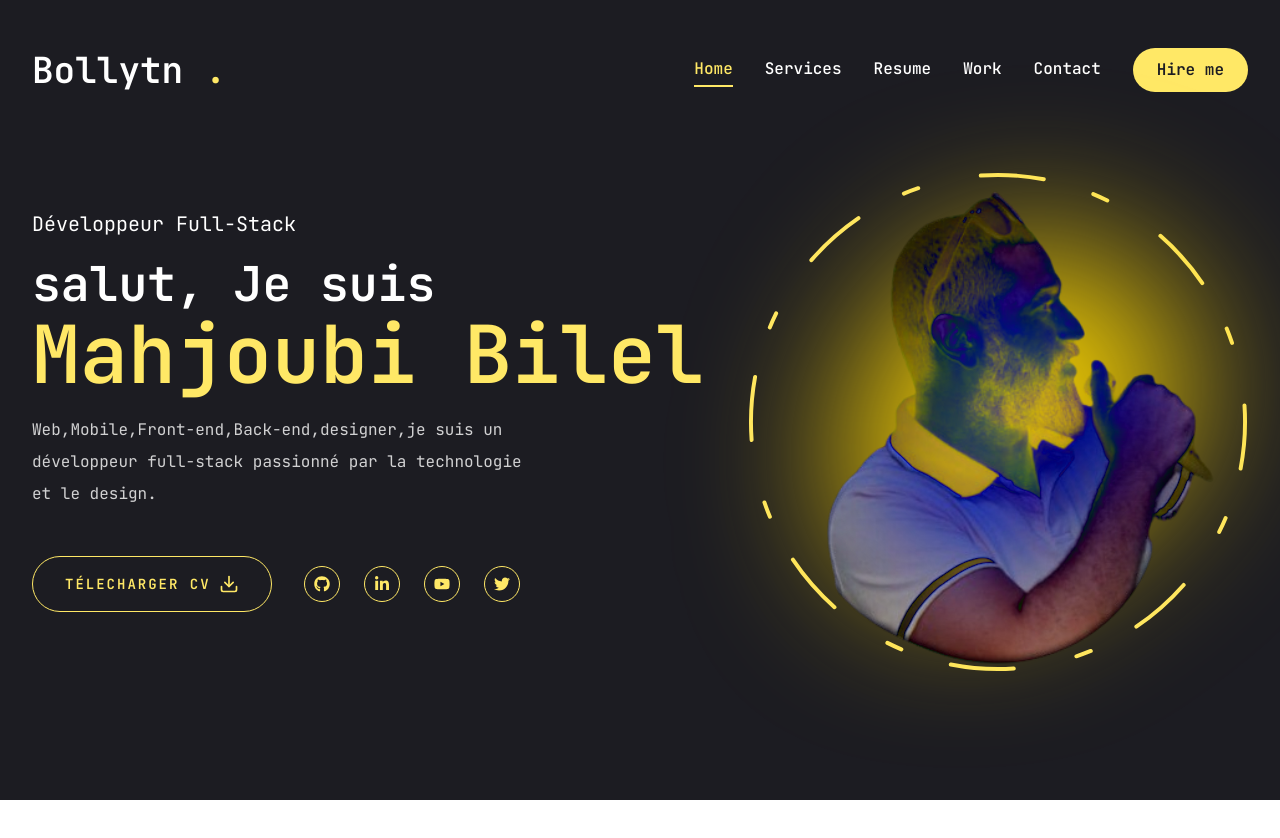
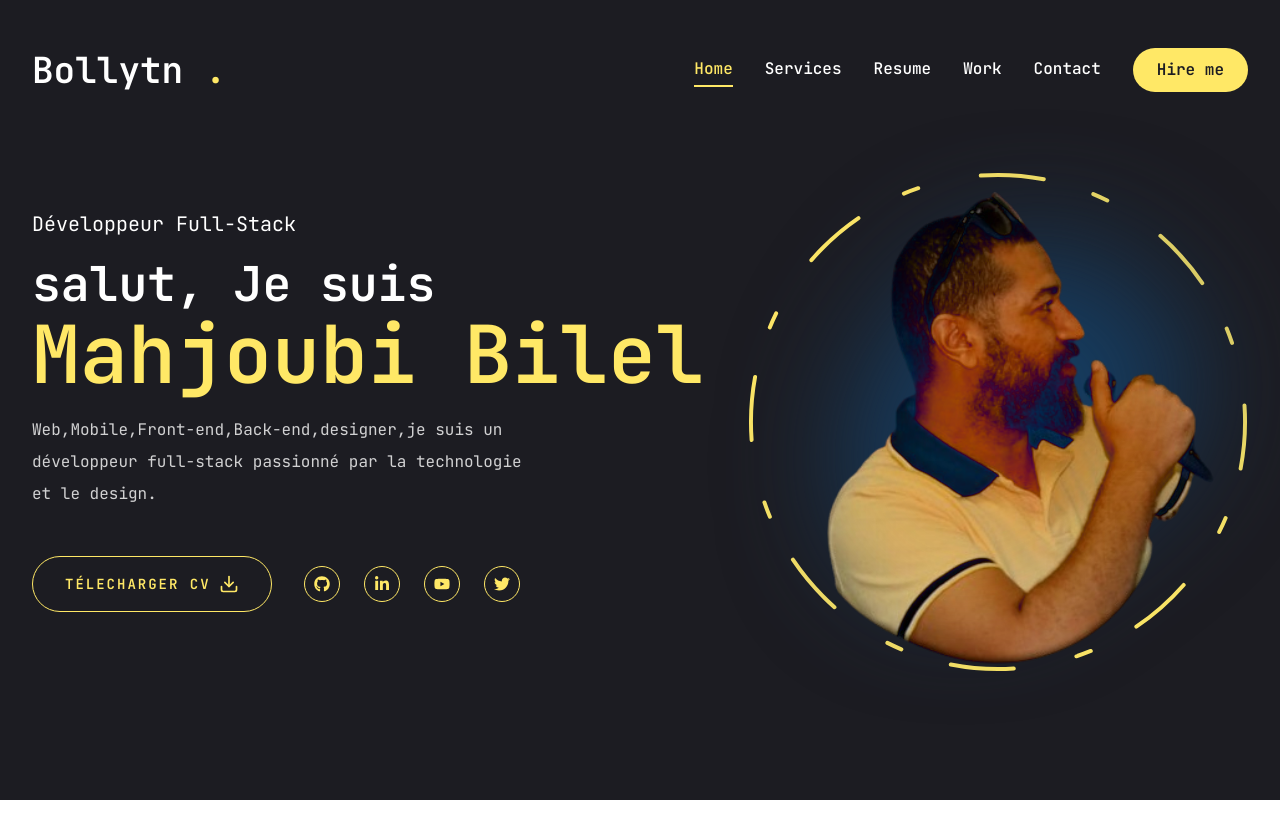
Before and after one commit to bollytn/prof.info, a Next.js app: page / in a window 1280 px wide. Shown: the top 838 px of the page. Built offline with nearby package versions, Linux system fonts and the light colour scheme.

Commit message:
svg animation done

```diff
--- a/components/Photo.jsx
+++ b/components/Photo.jsx
@@ -2,13 +2,54 @@
 
 import { motion } from "framer-motion"
 import Image from "next/image"
+import { useEffect, useState, useRef } from "react"
 
 const Photo = () => {
+
+    const [mouse, setMouse] = useState({ x: 0, y: 0 })
+    const ref = useRef(null)
+    const svgPostInfo = ref.current?.getBoundingClientRect()
+    const svgWidth = svgPostInfo?.width ?? 0
+    const svgHeight = svgPostInfo?.height ?? 0
+    const svgLeft = svgPostInfo?.left ?? 0
+    const svgTop = svgPostInfo?.top ?? 0
+
+    const svgCenterX = svgLeft + svgWidth / 2
+    const svgCenterY = svgTop + svgHeight / 2
+
+    const deltaX = mouse.x - svgCenterX
+    const deltaY = mouse.y - svgCenterY
+
+
+    const handleMouseMove = (e) => {
+        setMouse({ x: e.clientX, y: e.clientY })
+    }
+    useEffect(() => {
+        window.addEventListener("mousemove", handleMouseMove)
+        return () => {
+            window.removeEventListener("mousemove", handleMouseMove)
+        }
+    }, [])
+
     return (
         <div className="w-full h-full relative">
             {/*blob*/}
-            <div className="w-[300px] h-[300px] xl:w-[500px] xl:h-[500px] absolute top-1/2 left-1/2 -translate-x-1/2 -translate-y-1/2">
-                <div className="blur-[80px]">
+            <motion.div
+                ref={ref}
+                initial={{ opacity: 0 }}
+                animate={{ opacity: 1 }}
+                transition={{ delay: 3, duration: 0.4, ease: "easeIn" }}
+                className="w-[300px] h-[300px] xl:w-[500px] xl:h-[500px] absolute top-1/2 left-1/2 -translate-x-1/2 -translate-y-1/2">
+                <motion.div
+                    className="blur-[60px] brightness-50 mix-blend-difference"
+                    animate={{
+                        translateX: deltaX * 0.1,
+                        translateY: deltaY * 0.1,
+                    }}
+                    transition={{
+                        ease: "easeInOut"
+                    }}
+                >
                     <svg
                         viewBox="0 0 900 900"
                     >
@@ -22,7 +63,7 @@ const Photo = () => {
                                         "M183.6 -210.3C221.1 -146.1 223.1 -73.1 239.6 16.5C256.1 106.1 287.1 212.1 249.6 274.5C212.1 336.8 106.1 355.4 23.5 331.9C-59.2 308.5 -118.3 243 -170.8 180.7C-223.3 118.3 -269.2 59.2 -290.3 -21.1C-311.4 -101.4 -307.7 -202.7 -255.2 -266.9C-202.7 -331 -101.4 -358 -14.1 -343.9C73.1 -329.7 146.1 -274.5 183.6 -210.3",
                                         "M286.2 -270.2C361.2 -211.2 405.6 -105.6 380.5 -25.1C355.4 55.4 260.8 110.8 185.8 164.3C110.8 217.8 55.4 269.4 -12.1 281.5C-79.7 293.7 -159.3 266.3 -201.3 212.8C-243.3 159.3 -247.7 79.7 -234.4 13.3C-221 -53 -190.1 -106.1 -148.1 -165.1C-106.1 -224.1 -53 -289 26.3 -315.3C105.6 -341.6 211.2 -329.2 286.2 -270.2"
                                     ],
-
+                                    fill: ["#fbd500", "#8dba00", "#1471c8"],
                                 }}
                                 transition={{
                                     repeat: Infinity,
@@ -34,8 +75,8 @@ const Photo = () => {
                             </motion.path>
                         </g>
                     </svg>
-                </div>
-            </div>
+                </motion.div>
+            </motion.div>
 
             <motion.div
                 initial={{ opacity: 0 }}
```
